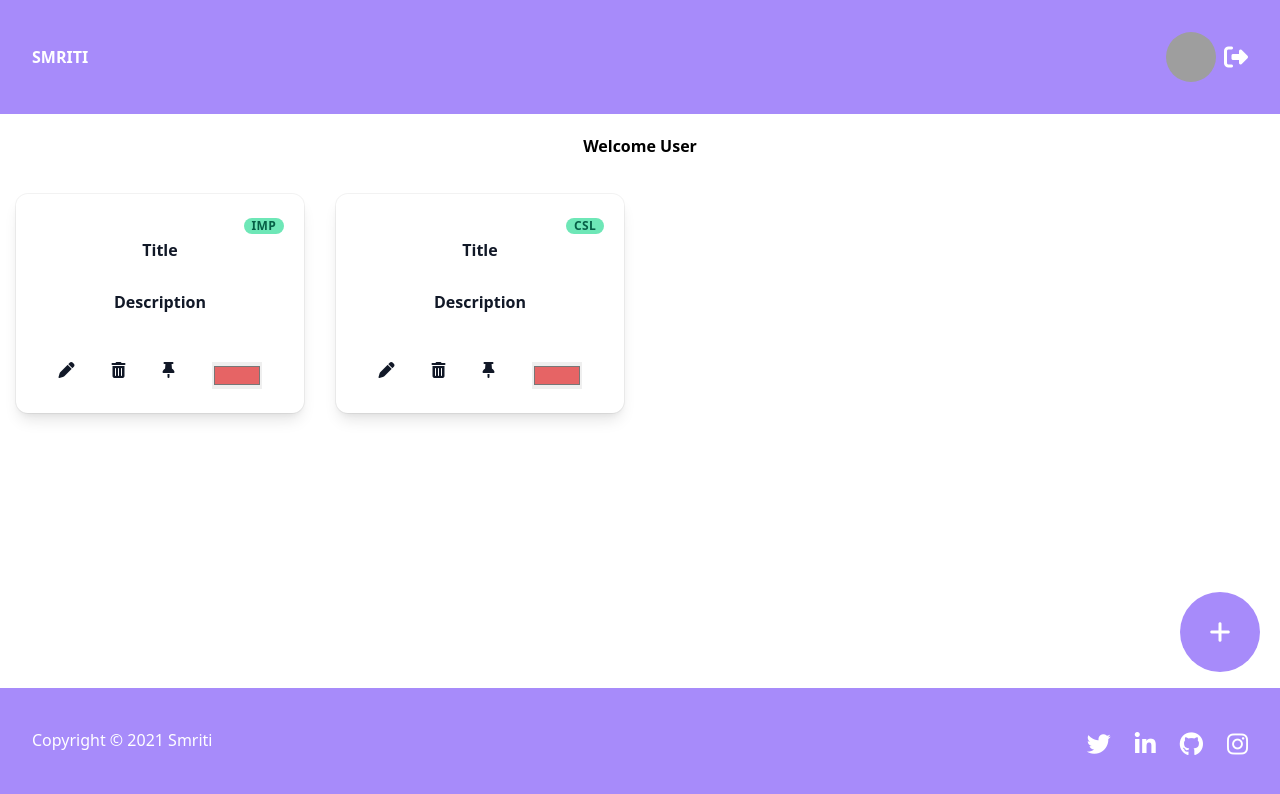
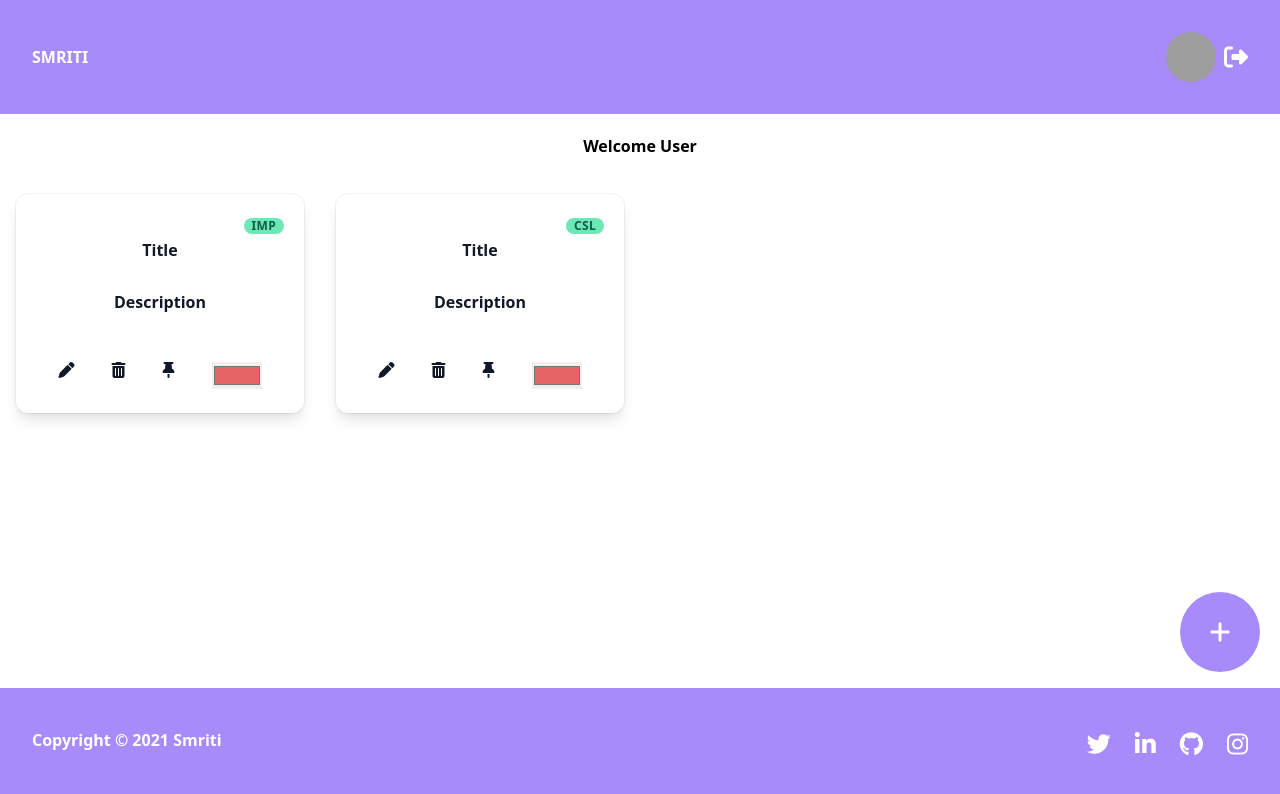
Before and after one commit to payalkherajani/keep, a React (Create React App) app in the folder frontend/: page /notes in a window 1280 px wide. Shown: the top 794 px of the page. Built offline with nearby package versions, Linux system fonts and the light colour scheme; grey boxes are pictures that could not be loaded.

Commit message:
frontend:footer-text-bold

```diff
--- a/frontend/src/components/Footer.tsx
+++ b/frontend/src/components/Footer.tsx
@@ -6,7 +6,7 @@ function Footer() {
             className="container bg-purple-400 py-10 px-2 md:px-8  text-white flex justify-between fixed bottom-0"
             style={{ maxWidth: '100%' }}
         >
-            <h6> Copyright &copy; 2021 Smriti</h6>
+            <h6><strong>Copyright &copy; 2021 Smriti</strong> </h6>
             <div>
                 <ul className="flex space-x-4  md:space-x-6">
                     <li className="hover:text-purple-800">
```
